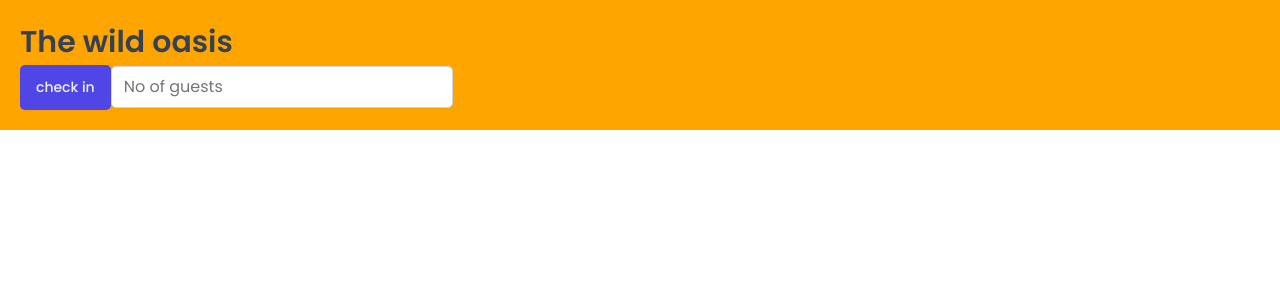
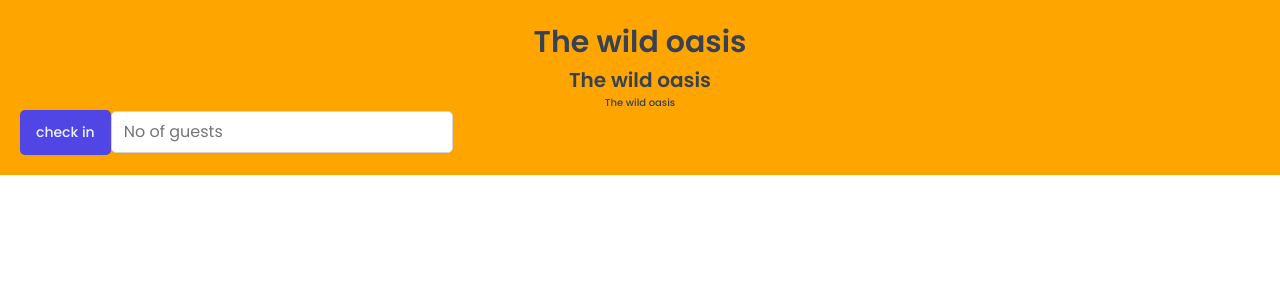
Before and after one commit to Laksh2717/the-wild-oasis, a React (Vite) app: page / in a window 1280 px wide. Shown: the top 300 px of the page. Built offline with nearby package versions, Linux system fonts and the light colour scheme; a web font is replaced by a local one.

Commit message:
css function and accepting props

```diff
--- a/src/App.jsx
+++ b/src/App.jsx
@@ -1,32 +1,8 @@
 import styled from "styled-components";
 import GlobalStyles from "./styles/GlobalStyles";
-
-const H1 = styled.h1`
-  font-size: 30px;
-  font-weight: 600;
-`;
-
-const Button = styled.button`
-  font-size: 1.4rem;
-  padding : 1.2rem 1.6rem;
-  font-weight: 500;
-  border: none;
-  cursor: pointer;
-
-  // global styles :
-  background-color: var(--color-brand-600);
-  color: var(--color-brand-50);
-  box-shadow: var(--shadow-sm);
-  border-radius: var(--border-radius-sm);
-`;
-
-const Input = styled.input`
-  padding: 0.8rem 1.2rem;
-  border: 1px solid var(--color-grey-300);
-  background-color: var(--color-grey-0);
-  border-radius: var(--border-radius-sm);
-  box-shadow: var(--shadow-sm);
-`;
+import Button from "./ui/Button";
+import Input from "./ui/Input"
+import Heading from "./ui/Heading";
 
 const StyledApp = styled.div`
   padding: 20px;
@@ -38,7 +14,12 @@ function App() {
     <>
       <GlobalStyles />
       <StyledApp>
-        <H1>The wild oasis</H1>
+        {/* <Heading type="h1">The wild oasis</Heading>
+        <Heading type="h2">The wild oasis</Heading>
+        <Heading type="h3">The wild oasis</Heading> */}
+        <Heading as="h1">The wild oasis</Heading>
+        <Heading as="h2">The wild oasis</Heading>
+        <Heading as="h3">The wild oasis</Heading>
         <Button onClick={() => alert("check in")}>check in</Button>
         <Input type="number" placeholder="No of guests" />
       </StyledApp>
--- a/src/ui/Button.jsx
+++ b/src/ui/Button.jsx
@@ -47,3 +47,21 @@ const variations = {
     }
   `,
 };
+
+const Button = styled.button`
+  font-size: 1.4rem;
+  padding : 1.2rem 1.6rem;
+  font-weight: 500;
+  border: none;
+  cursor: pointer;
+  background-color: var(--color-brand-600);
+  color: var(--color-brand-50);
+  box-shadow: var(--shadow-sm);
+  border-radius: var(--border-radius-sm);
+
+  &:hover{
+    background-color: var(--color-brand-700);
+  }
+`;
+
+export default Button;
--- /dev/null
+++ b/src/ui/Heading.jsx
@@ -0,0 +1,47 @@
+import styled, { css } from "styled-components";
+
+const showYellow = true;
+
+// const test = `text-align : center`  // without css function.
+const test = css`
+  text-align: center;
+  ${showYellow && "background-color : yellow"}
+`;
+
+// const Heading = styled.h1`
+//   font-size: 30px;
+//   font-weight: 600;
+//   ${test}
+// `;
+
+// const Heading = styled.h1`
+//   ${test}
+//   ${props => props.type === 'h1' && css`
+//     font-size: 3rem;
+//     font-weight: 600;
+//   `}
+//   ${props => props.type === 'h2' && css`
+//     font-size: 2rem;
+//     font-weight: 600;
+//   `}
+//   ${props => props.type === 'h3' && css`
+//     font-size: 1rem;
+//     font-weight: 500;
+//   `}
+// `
+const Heading = styled.h1`
+  ${test}
+  ${props => props.as === 'h1' && css`
+    font-size: 3rem;
+    font-weight: 600;
+  `}
+  ${props => props.as === 'h2' && css`
+    font-size: 2rem;
+    font-weight: 600;
+  `}
+  ${props => props.as === 'h3' && css`
+    font-size: 1rem;
+    font-weight: 500;
+  `}
+`
+export default Heading;
--- /dev/null
+++ b/src/ui/Input.jsx
@@ -0,0 +1,11 @@
+import styled from "styled-components";
+
+const Input = styled.input`
+  padding: 0.8rem 1.2rem;
+  border: 1px solid var(--color-grey-300);
+  background-color: var(--color-grey-0);
+  border-radius: var(--border-radius-sm);
+  box-shadow: var(--shadow-sm);
+`;
+
+export default Input;
```
Also changed, not shown: 1 other file (tests, documents, lock files or other folders).
